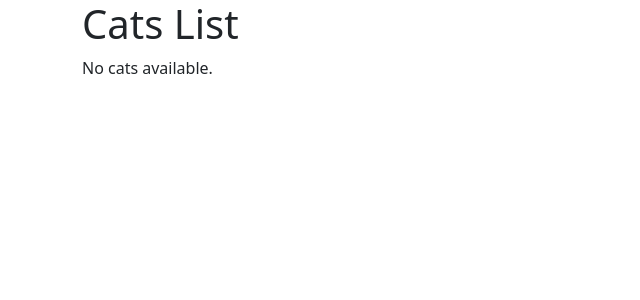
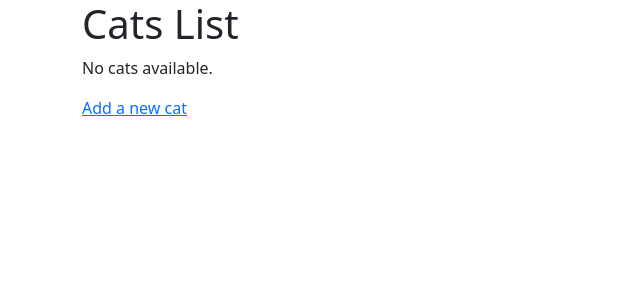
Before and after one commit to Junaid7200/DjangoForEverybody, a Django app: page /cats/ in a window 1280 px wide. Shown: the top 300 px of the page, without its empty margins (0-640 px from the left). Run offline with Django 4.2, Linux system fonts and the light colour scheme; a user stored in the database is signed in; data that the repository does not hold is empty; some libraries are stand-ins or nearby versions.

Commit message:
feat: add create cat button to cats list page

```diff
--- a/mysite/cats/templates/cats/cat_list.html
+++ b/mysite/cats/templates/cats/cat_list.html
@@ -30,6 +30,7 @@
     </table>
     {% else %}
     <p>No cats available.</p>
+    <a href="{% url 'cat_create' %}">Add a new cat</a>
     {% endif %}
 
 {% endblock %}
```
